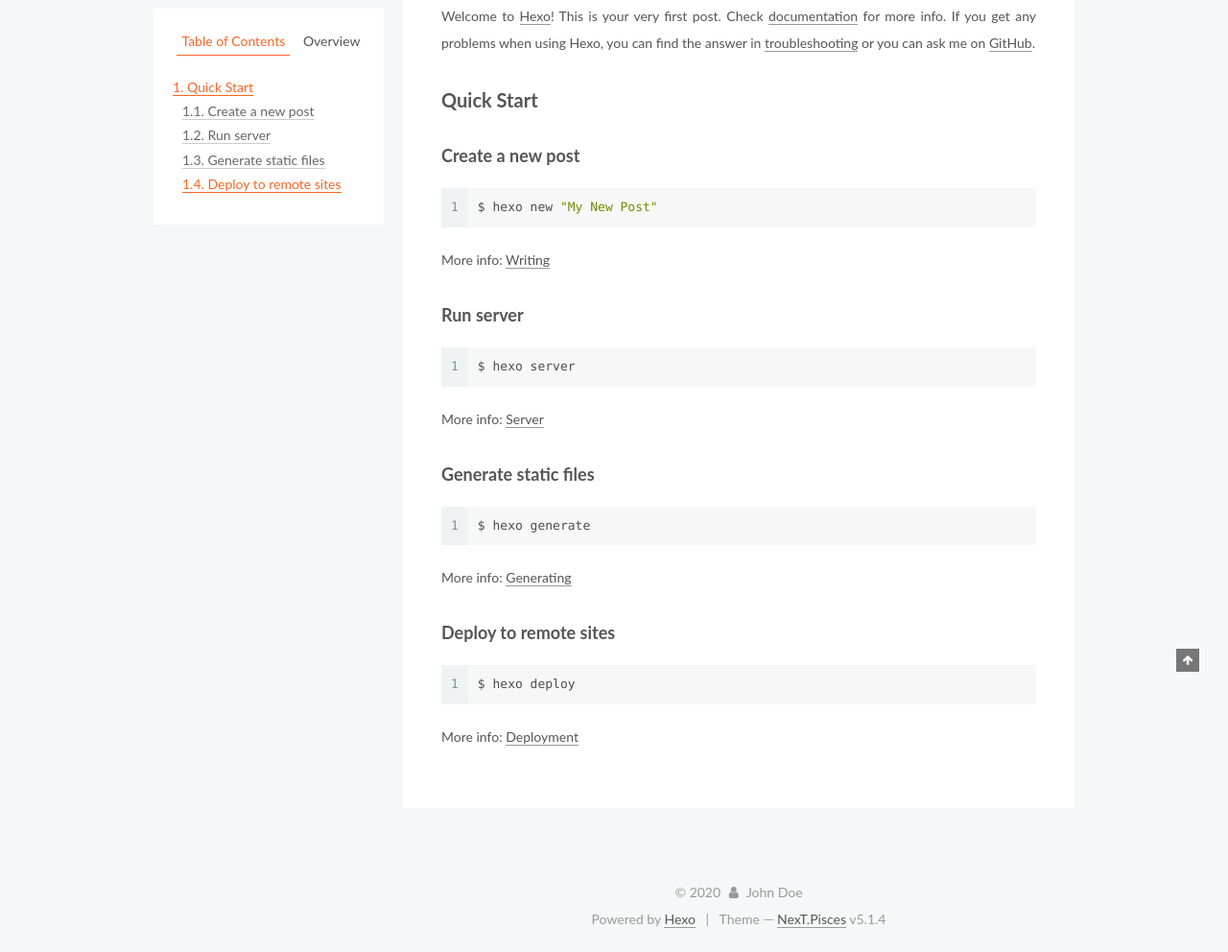
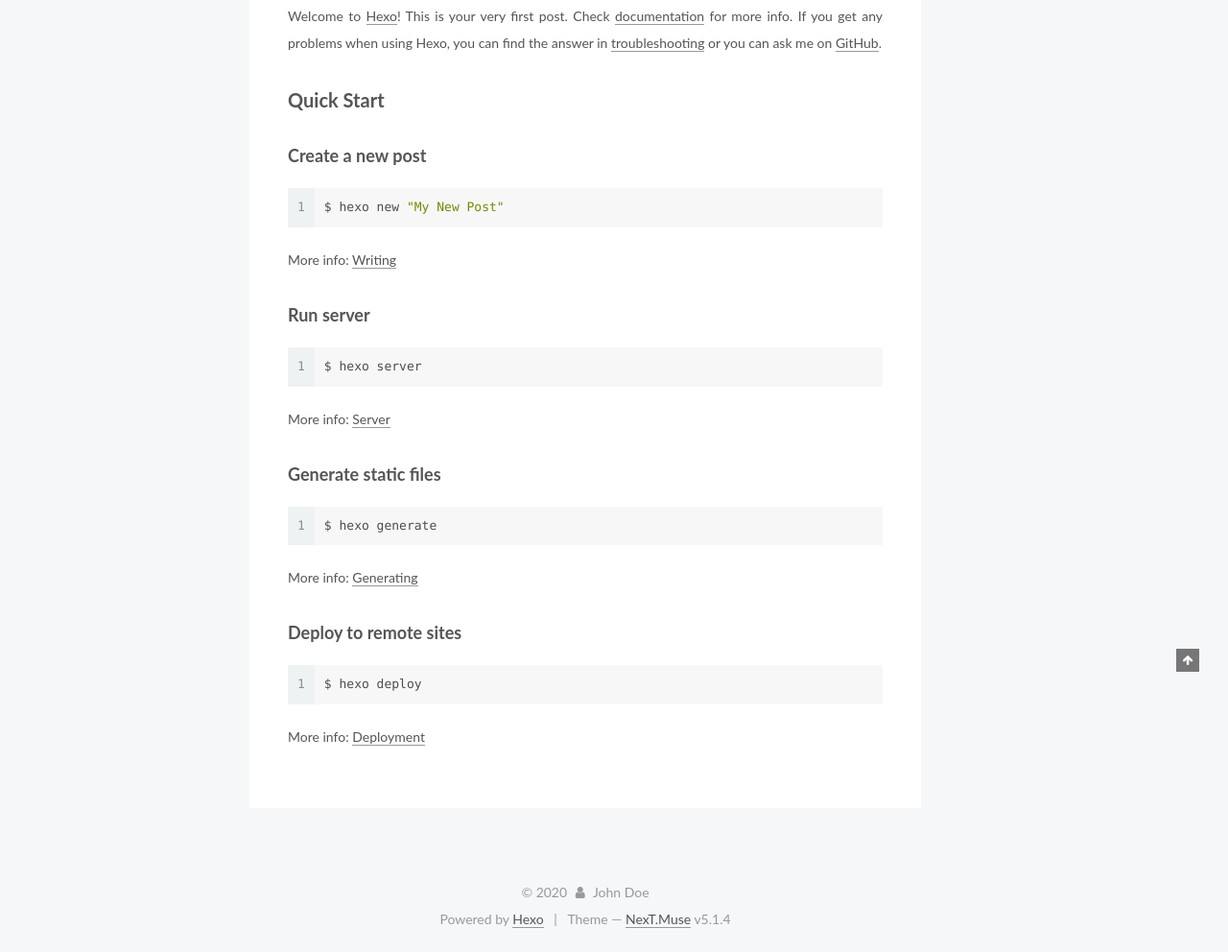
Before and after one commit to hijackdude/hijackdude.github.io, a plain HTML site: page 2020/03/11/hello-world/index.html in a window 1280 px wide. Shown: the part 200-1192 px from the top of the page at 96% size. Drawn offline with Linux system fonts and the light colour scheme.

Commit message:
Site updated: 2020-03-11 19:04:39

```diff
--- a/2020/03/11/hello-world/index.html
+++ b/2020/03/11/hello-world/index.html
@@ -5,7 +5,7 @@
 
 
 
-<html class="theme-next pisces use-motion" lang="en">
+<html class="theme-next muse use-motion" lang="en">
 <head>
   <meta charset="UTF-8"/>
 <meta http-equiv="X-UA-Compatible" content="IE=edge" />
@@ -97,7 +97,7 @@
   var NexT = window.NexT || {};
   var CONFIG = {
     root: '/',
-    scheme: 'Pisces',
+    scheme: 'Muse',
     version: '5.1.4',
     sidebar: {"position":"left","display":"post","offset":12,"b2t":false,"scrollpercent":false,"onmobile":false},
     fancybox: true,
@@ -480,7 +480,7 @@
 
 
 
-  <div class="theme-info">Theme &mdash; <a class="theme-link" target="_blank" href="https://github.com/iissnan/hexo-theme-next">NexT.Pisces</a> v5.1.4</div>
+  <div class="theme-info">Theme &mdash; <a class="theme-link" target="_blank" href="https://github.com/iissnan/hexo-theme-next">NexT.Muse</a> v5.1.4</div>
 
 
 
@@ -581,13 +581,6 @@
 
 
 
-  <script type="text/javascript" src="/js/src/affix.js?v=5.1.4"></script>
-
-  <script type="text/javascript" src="/js/src/schemes/pisces.js?v=5.1.4"></script>
-
-
-
-
   <script type="text/javascript" src="/js/src/scrollspy.js?v=5.1.4"></script>
 <script type="text/javascript" src="/js/src/post-details.js?v=5.1.4"></script>
 
```
Also changed, not shown: archives/2020/03/index.html (+3 -10 lines), archives/2020/index.html (+3 -10 lines), archives/index.html (+3 -10 lines), index.html (+3 -10 lines).
